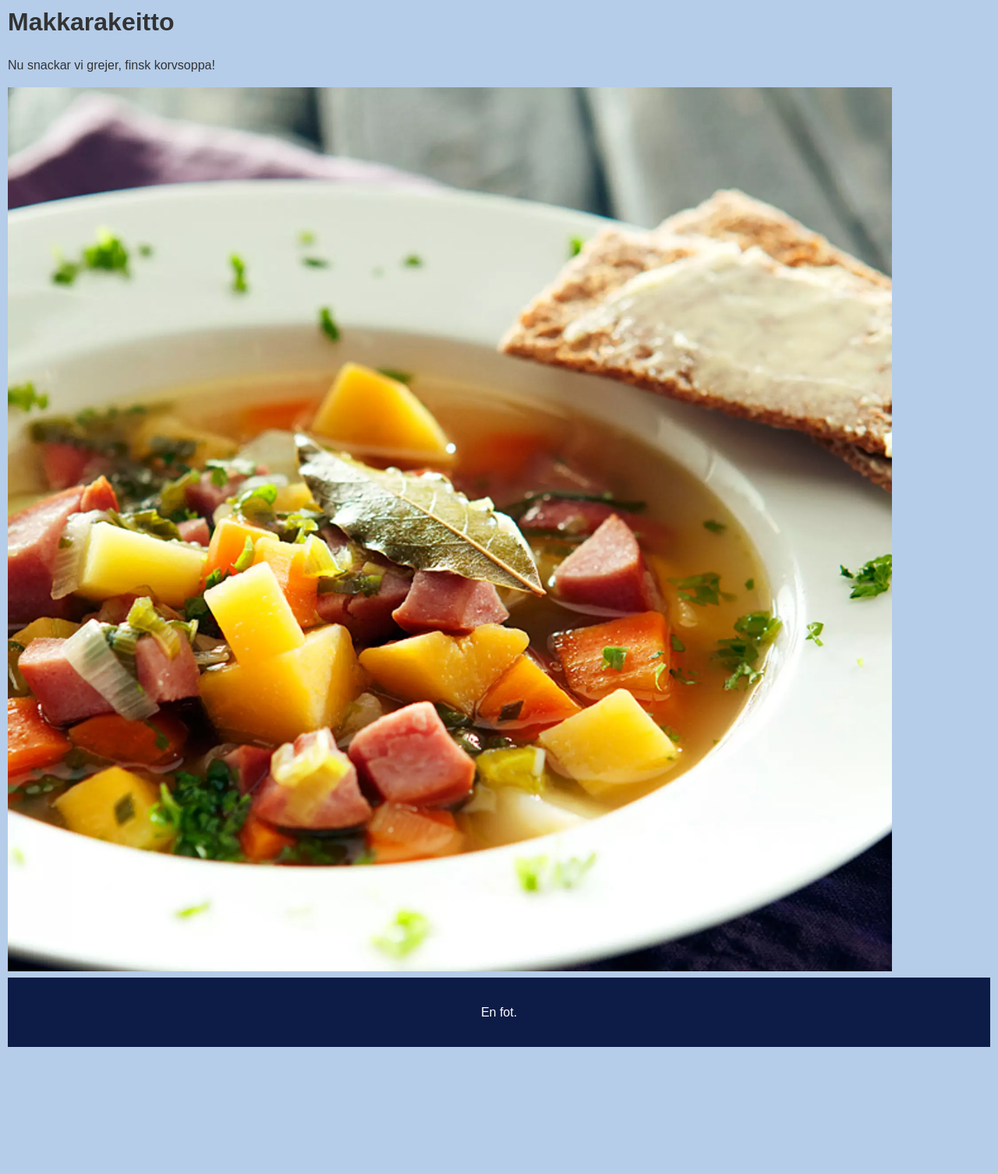
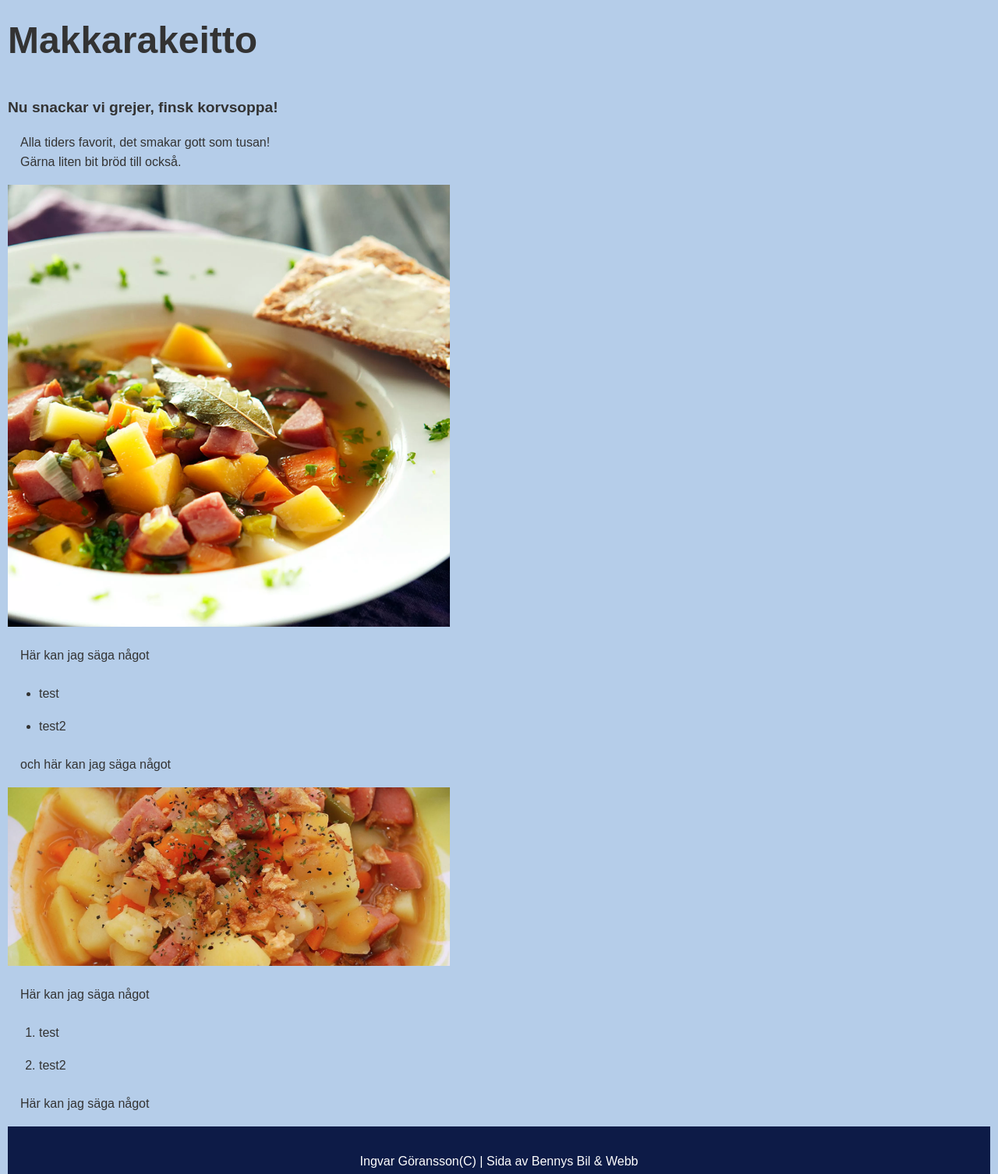
Before and after one commit to tontim/Frontend-recipe, a plain HTML site: page index.html in a window 1280 px wide. Shown: the part 18-1524 px from the top of the page at 78% size. Before the commit the page ends 1371 px from the top, so only its background shows below. Drawn offline with Linux system fonts and the light colour scheme.

Commit message:
footer, second image, another list

```diff
--- a/index.html
+++ b/index.html
@@ -8,13 +8,30 @@
 </head>
 <body>
     <div class="container">
-<h1>Makkarakeitto</h1>
-<p>Nu snackar vi grejer, finsk korvsoppa!</p>
-<img src="makkarakeitto.webp" alt="keitto, makkara"/>
+    <h1>Makkarakeitto</h1>
+    <h2>Nu snackar vi grejer, finsk korvsoppa!</h2>
+    <p>Alla tiders favorit, det smakar gott som tusan!<br/>
+        Gärna liten bit bröd till också.
+    </P>
+    <img src="makkarakeitto.webp" alt="keitto, makkara"/>
+    <p>Här kan jag säga något</p>
+    <ul>
+        <li>test</li>
+        <li>test2</li>
+    </ul>
+    <P> och här kan jag säga något</P>
+    <img src="keitto.jpg" alt="keitto, makkara, 2"/>
+    <p>Här kan jag säga något</p>
+
+    <ol>
+        <li>test</li>
+        <li>test2</li>
+    </ol>
+    <p>Här kan jag säga något</p>
 
     </div>
     <footer>
-<p>En fot.</p>
+<p>Ingvar Göransson(C) | Sida av Bennys Bil & Webb</p>
     </footer>
 </body>
 </html>
--- a/styles.css
+++ b/styles.css
@@ -12,22 +12,20 @@ body {
     max-width: 90%;
 }
 img {
-    max-width: 100%;
+    max-width: 50%;
 }
 /* Heading styles */
 h1 {
-    font-size: 2em;
-    margin-bottom: 0.5em;
+    font-size: 3em;
 }
 
 h2 {
-    font-size: 1.5em;
-    margin-bottom: 0.75em;
+    font-size: 1.2em;
 }
 
 /* Paragraph styles */
 p {
-    margin: 1em 0;
+    margin: 1em;
 }
 
 /* Link styles */
@@ -42,8 +40,8 @@ a:hover {
 
 /* List styles */
 ul {
-    list-style: none;
-    padding: 0;
+    text-decoration-thickness: 5px;
+    list-style: disc;
 }
 
 li {
```
Also changed, not shown: keitto.jpg (added).
